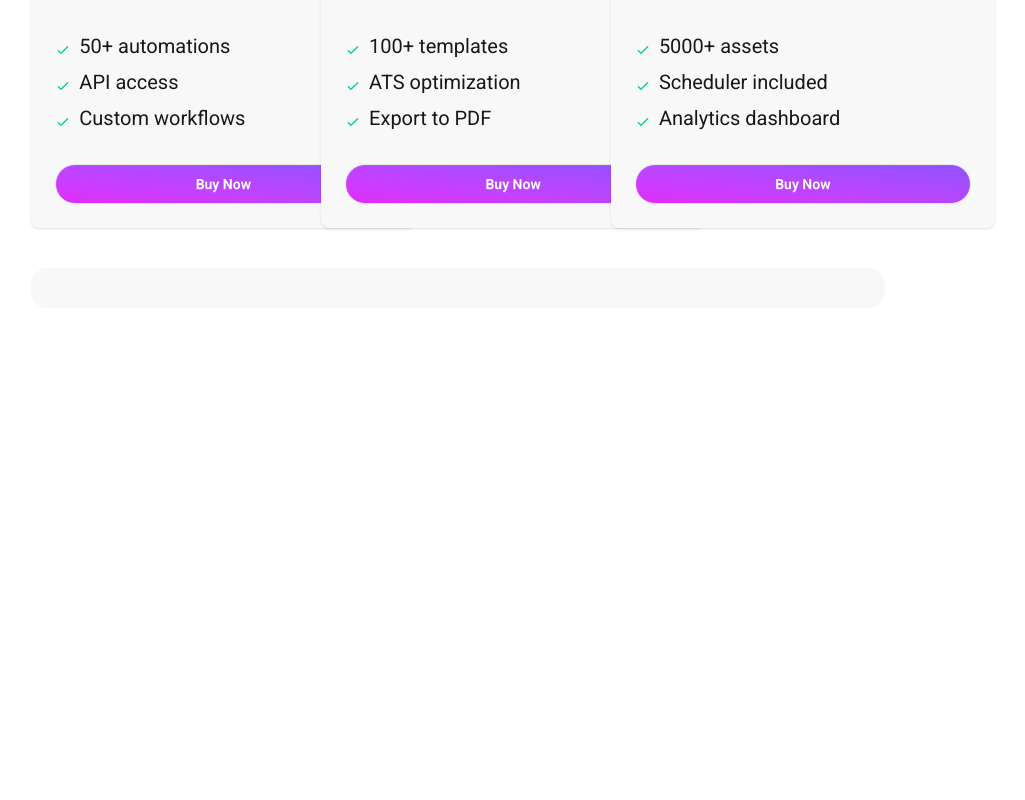
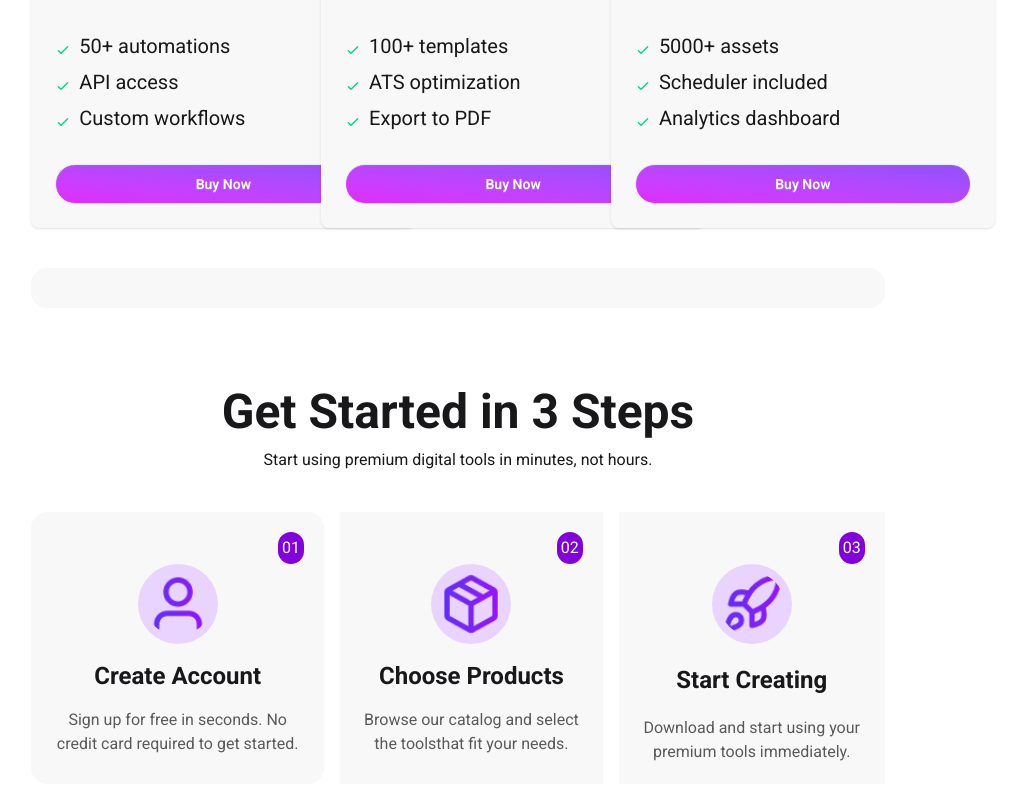
Before and after one commit to toqitahmid/Assignmnet-6, a React (Vite) app: page / in a window 1280 px wide. Shown: the part 2516-3316 px from the top of the page, without its empty margins (182-1207 px from the left). Before the commit the page ends 2864 px from the top, so only its background shows below. Built offline with nearby package versions, Linux system fonts and the light colour scheme.

Commit message:
added Buytool component at App.jsx

```diff
--- a/src/App.jsx
+++ b/src/App.jsx
@@ -3,6 +3,7 @@ import Navbar from "./components/navbar";
 import Banner from "./components/banner";
 import CardHead from "./components/cards/cardhead";
 import Cards from "./components/cards/cards";
+import Buytool from "./components/buytool";
 import {useState } from "react";
 
 
@@ -23,6 +24,7 @@ function App() {
         totalDoller = {totalDoller}
         setTotalDoller = {setTotalDoller}
       ></Cards>
+      <Buytool></Buytool>
     </>
   );
 }
--- /dev/null
+++ b/src/components/buytool.jsx
@@ -0,0 +1,80 @@
+import React from "react";
+import userIcon from "../assets/ui/user.png";
+import qube from "../assets/ui/package.png";
+import roket from "../assets/ui/rocket.png";
+
+const Buytool = () => {
+  return (
+    <div className="w-10/12 mx-auto mt-20 mb-20">
+      <div className="text-center space-y-3 mb-10">
+        <h2 className="text-5xl font-bold">Get Started in 3 Steps</h2>
+        <p>Start using premium digital tools in minutes, not hours.</p>
+      </div>
+
+      <div className="w-8/10 mx-auto flex justify-between gap-4">
+        <div className="hover-3d">
+        <div className="bg-base-200 rounded-2xl p-5">
+          <div className="flex justify-between">
+            <div></div>
+            <p className="bg-purple-700 p-1 text-white rounded-full">01</p>
+          </div>
+          <div className="flex flex-col justify-center text-center space-y-4">
+            <img
+              src={userIcon}
+              alt=""
+              className="size-20 self-center bg-purple-200 p-2 rounded-full"
+            />
+            <h2 className="text-2xl font-bold">Create Account</h2>
+            <p className="opacity-70">
+              Sign up for free in seconds. No credit card required to get
+              started.
+            </p>
+          </div>
+        </div>
+        </div>
+
+        <div className="hover-3d">
+        <div className="bg-base-200 p-5">
+          <div className="flex justify-between">
+            <div></div>
+            <p className="bg-purple-700 p-1 text-white rounded-full">02</p>
+          </div>
+          <div className="flex flex-col justify-center text-center space-y-4">
+            <img
+              src={qube}
+              alt=""
+              className="size-20 self-center bg-purple-200 p-2 rounded-full"
+            />
+            <h2 className="text-2xl font-bold">Choose Products</h2>
+            <p className="opacity-70">
+              Browse our catalog and select the toolsthat fit your needs.
+            </p>
+          </div>
+        </div>
+        </div>
+
+        <div className="hover-3d">
+        <div className="bg-base-200 p-5 h-full">
+          <div className="flex justify-between">
+            <div></div>
+            <p className="bg-purple-700 p-1 text-white rounded-full">03</p>
+          </div>
+          <div className="flex flex-col justify-center text-center space-y-5">
+            <img
+              src={roket}
+              alt=""
+              className="size-20 self-center bg-purple-200 p-2 rounded-full"
+            />
+            <h2 className="text-2xl font-bold">Start Creating</h2>
+            <p className="opacity-70">
+              Download and start using your premium tools immediately.
+            </p>
+          </div>
+        </div>
+        </div>
+      </div>
+    </div>
+  );
+};
+
+export default Buytool;
```
